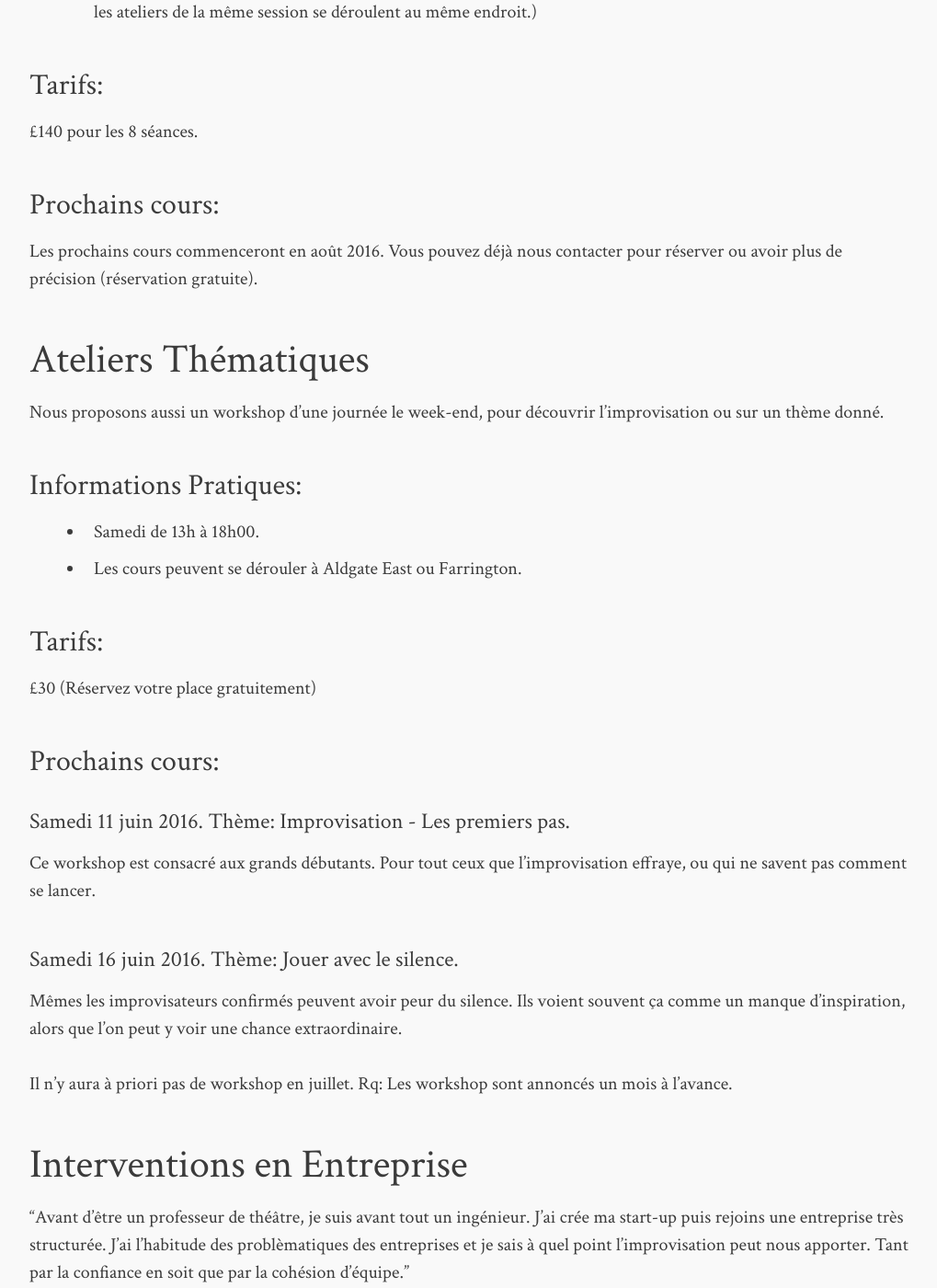
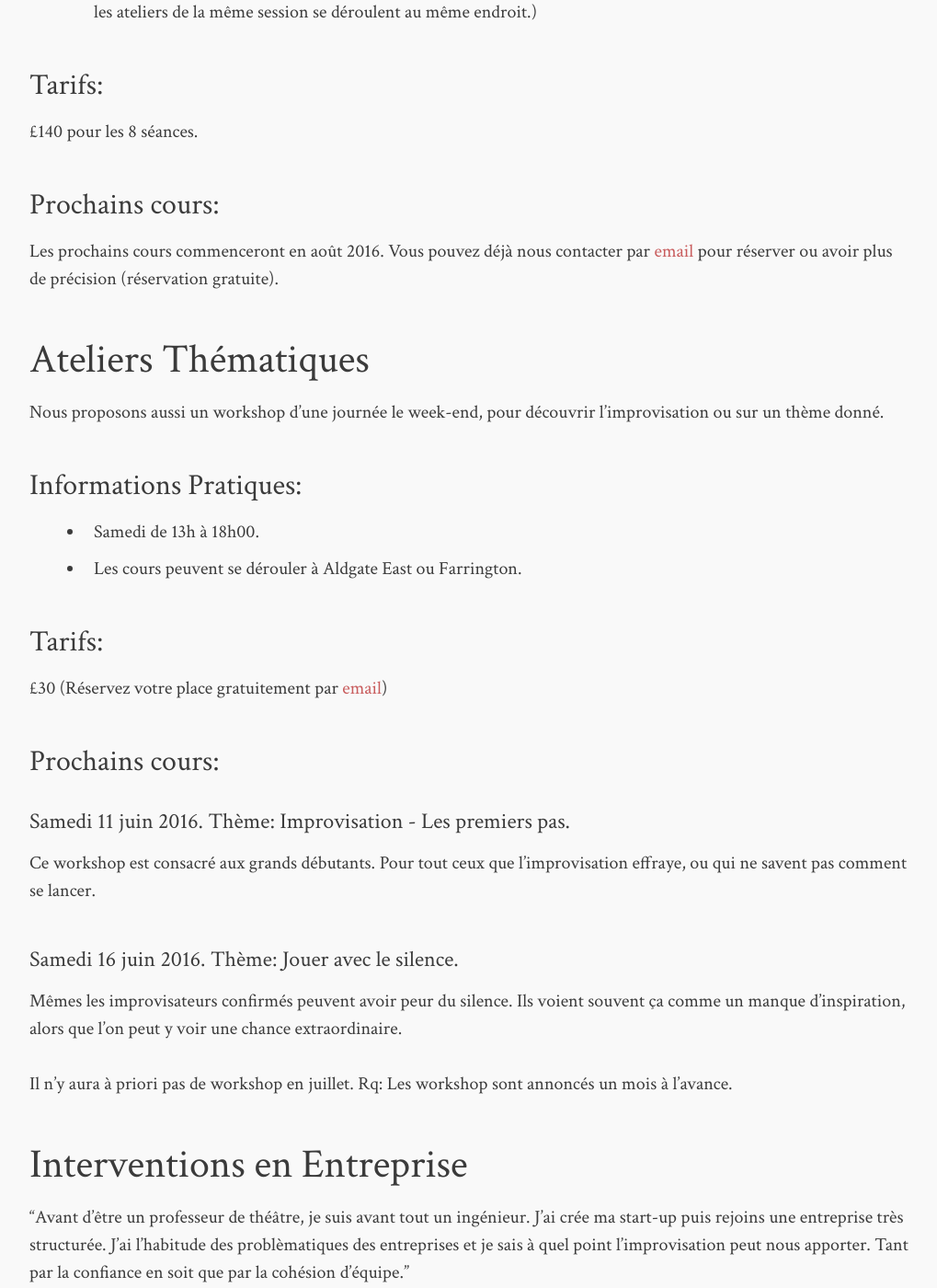
Before and after one commit to moutard/impro-blog, a Jekyll site: the page built from classes.md, in a window 1280 px wide and 1400 px high, scrolled down 1311 px. Shown: the whole window at 92% size, without its empty margins (128-1147 px from the left). Built offline with Jekyll 4.4.1, drawn with Linux system fonts in a browser that asks for light colours; comment, search, counter and statistics services are not loaded; some of the changed text lies outside the part shown.

Commit message:
Put email

```diff
--- a/_config.yml
+++ b/_config.yml
@@ -9,7 +9,7 @@ owner:
   name:           Raphael Moutard
   avatar:         avatar.png
   bio:            "Ingénieur et professeur de théâtre."
-  email:          me@moutard.co.uk
+  email:          raphael.impro@gmail.com
   twitter:        digital_draft
   github:         moutard
   #instagram:
--- a/classes.md
+++ b/classes.md
@@ -20,7 +20,7 @@ En groupe de de 8 à 14, ces cours s’adressent à tous, peu importe votre nive
 £140 pour les 8 séances.
 
 ### Prochains cours:
-Les prochains cours commenceront en août 2016. Vous pouvez déjà nous contacter pour réserver ou avoir plus de précision (réservation gratuite).
+Les prochains cours commenceront en août 2016. Vous pouvez déjà nous contacter par [email](mailto:raphael.impro@gmail.com) pour réserver ou avoir plus de précision (réservation gratuite).
 
 ## Ateliers Thématiques
 
@@ -31,7 +31,7 @@ Nous proposons aussi un workshop d’une journée le week-end, pour découvrir l
 - Les cours peuvent se dérouler à Aldgate East ou Farrington.
 
 ### Tarifs:
-£30 (Réservez votre place gratuitement)
+£30 (Réservez votre place gratuitement par [email](mailto:raphael.impro@gmail.com))
 
 ### Prochains cours:
 
@@ -50,4 +50,4 @@ Rq: Les workshop sont annoncés un mois à l’avance.
 "Avant d’être un professeur de théâtre, je suis avant tout un ingénieur. J’ai crée ma start-up puis rejoins une entreprise très structurée. J’ai l’habitude des problèmatiques des entreprises et je sais à quel point l’improvisation peut nous apporter. Tant par la confiance en soit que par la cohésion d’équipe."
 
 ### Informations pratiques:
-Contactez moi pour parler de votre projet et vos besoins pour un devis personnalisé.
+Contactez moi par email [email](mailto:raphael.impro@gmail.com) pour parler de votre projet et vos besoins pour un devis personnalisé.
```
Also changed, not shown: about.md (+1 -1 lines).
